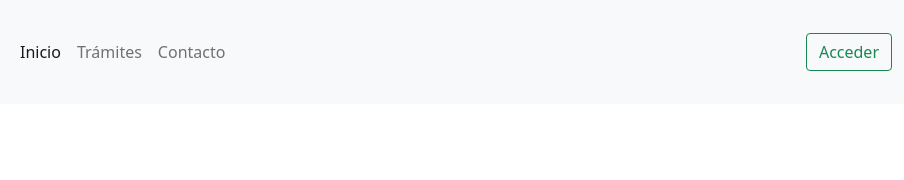
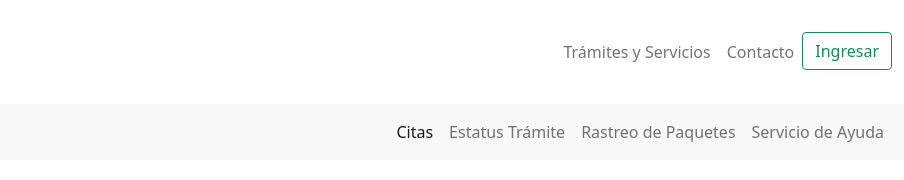
Before and after one commit to AlvaroMG07/E-Goberment, a plain HTML site: page index.html in a window 1280 px wide. Shown: the full height of the page, 376-1280 px from the left. Drawn offline with nearby package versions, Linux system fonts and the light colour scheme.

Commit message:
second nav added

```diff
--- a/index.html
+++ b/index.html
@@ -7,35 +7,61 @@
 
     <!-- Bootstrap CSS -->
     <link href="https://cdn.jsdelivr.net/npm/bootstrap@5.0.2/dist/css/bootstrap.min.css" rel="stylesheet" integrity="sha384-EVSTQN3/azprG1Anm3QDgpJLIm9Nao0Yz1ztcQTwFspd3yD65VohhpuuCOmLASjC" crossorigin="anonymous">
-
+    <link href="Css/style.css" type="text/css" rel="stylesheet" />
     <title>Hello, world!</title>
   </head>
   <body>
-    <nav class="navbar navbar-expand-lg navbar-light bg-light">
+    <nav class="navbar navbar-expand-lg navbar-light " id="navbar1">
       <div class="container-fluid">
         <a class="navbar-brand" href="#"><img src="portal1.png" width="360px"></a>
+
+
+        <div>
+          <ul class="navbar-nav ms-auto mb-2 mb-lg-0">
+            <li class="nav-item">
+              <a class="nav-link" href="#">Trámites y Servicios</a>
+            </li>
+
+           <li class="nav-item">
+            <a class="nav-link" href="#">Contacto</a>
+          </li>
+         <li class="nav-item">
+          <form class="d-flex">
+
+            <button class="btn btn-outline-success" type="submit">Ingresar</button>
+          </form>
+        </li>
+      </div>
+          </ul>
+        </div>
+      </div>
+    </nav>
+
+    <nav class="navbar navbar-expand-lg navbar-light" id="navbar2" style="background-color: #F8F8F8;;">
+      <div class="container-fluid">
+
 
         <button class="navbar-toggler" type="button" data-bs-toggle="collapse" data-bs-target="#navbarSupportedContent" aria-controls="navbarSupportedContent" aria-expanded="false" aria-label="Toggle navigation">
           <span class="navbar-toggler-icon"></span>
         </button>
         <div class="collapse navbar-collapse" id="navbarSupportedContent">
-          <ul class="navbar-nav me-auto mb-2 mb-lg-0">
+          <ul class="navbar-nav ms-auto mb-2 mb-lg-0">
             <li class="nav-item">
-              <a class="nav-link active" aria-current="page" href="#">Inicio</a>
+              <a class="nav-link active" aria-current="page" href="#">Citas</a>
             </li>
             <li class="nav-item">
-              <a class="nav-link" href="#">Trámites</a>
+              <a class="nav-link" href="#">Estatus Trámite</a>
             </li>
             <li class="nav-item">
-              <a class="nav-link" href="#">Contacto</a>
+              <a class="nav-link" href="#">Rastreo de Paquetes</a>
+            </li>
+            <li class="nav-item" style="float: right;">
+              <a class="nav-link" href="#">Servicio de Ayuda</a>
             </li>
 
 
           </ul>
-          <form class="d-flex">
 
-            <button class="btn btn-outline-success" type="submit">Acceder</button>
-          </form>
         </div>
       </div>
     </nav>
```
